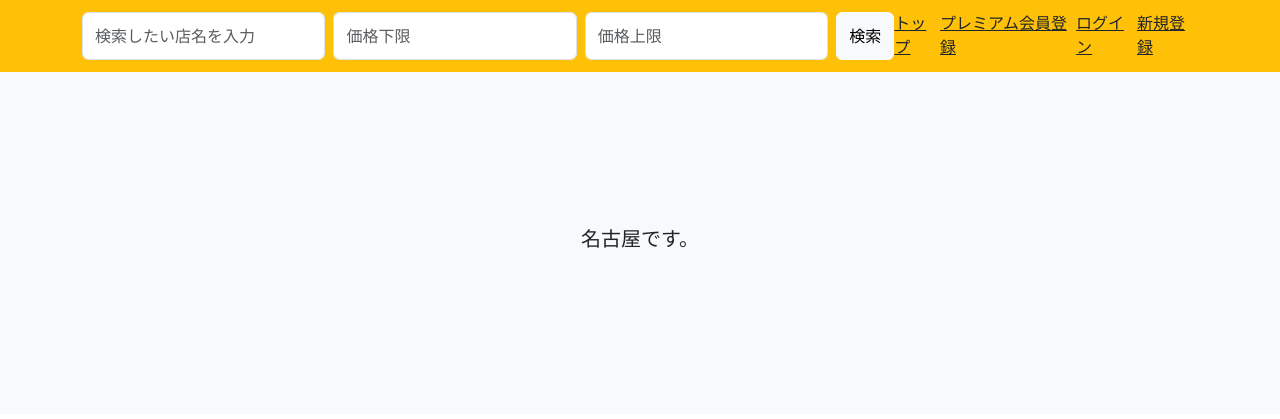
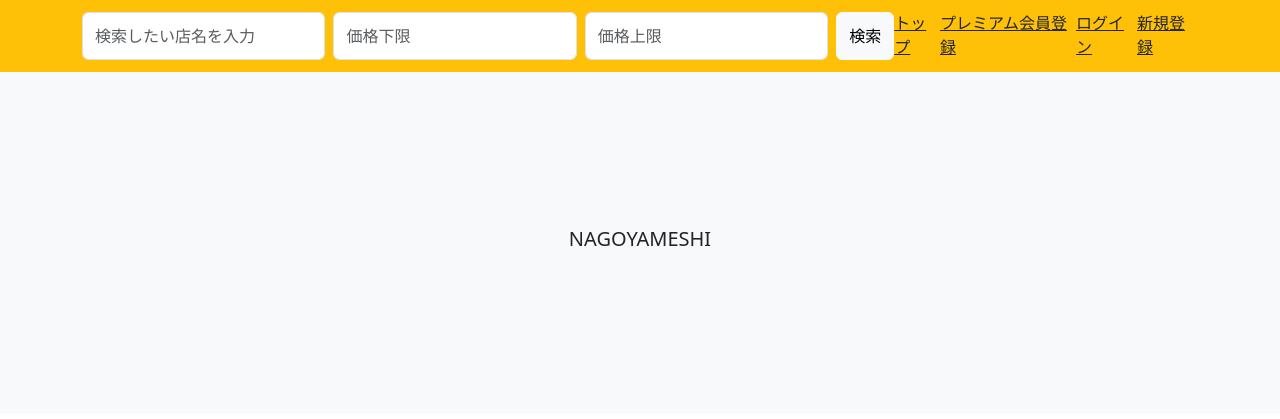
Before and after one commit to rin-rin0141/django-tabelog-kadai, a Django app: page / in a window 1280 px wide. Shown: the top 419 px of the page. Run offline with Django 5.2, Linux system fonts and the light colour scheme; data that the repository does not hold is empty.

Commit message:
name change

```diff
--- a/base/templates/base/headline.html
+++ b/base/templates/base/headline.html
@@ -1,7 +1,7 @@
 <div class="position-relative overflow-hidden p-3 p-md-5 text-center bg-light">
   <div class="col-md-5 p-lg-5 mx-auto my-5">
     <h1 class="display-4 fw-normal">{{ TITLE }}</h1>
-    <p class="lead fw-normal">名古屋です。</p>
+    <p class="lead fw-normal">NAGOYAMESHI</p>
   </div>
   <div class="product-device shadow-sm d-none d-md-block"></div>
   <div class="product-device product-device-2 shadow-sm d-none d-md-block"></div>
```
